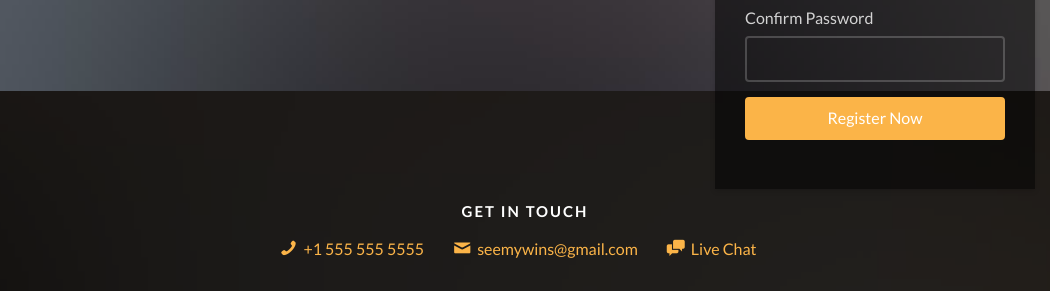
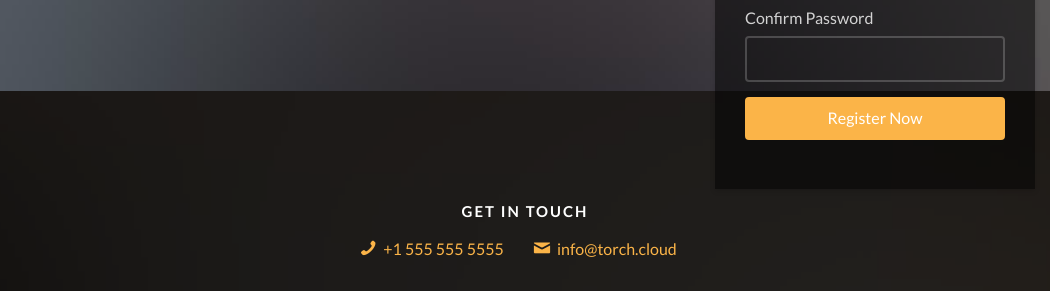
Before and after one commit to seemywingz/torch.cloud, an Electron app: page pub/index.html in a window 1050 px wide. Shown: the part 509-800 px from the top of the page. Drawn offline with nearby package versions, Linux system fonts and the light colour scheme; files whose address does not match are found by name.

Commit message:
footer email

```diff
--- a/pub/footer.html
+++ b/pub/footer.html
@@ -7,9 +7,9 @@
         <div class="gtco-widget">
           <h3>Get In Touch</h3>
           <ul class="gtco-quick-contact">
-            <li><a href="#"><i class="icon-phone"></i> +1 555 555 5555</a></li>
-            <li><a href="#"><i class="icon-mail2"></i> seemywins@gmail.com</a></li>
-            <li><a href="#"><i class="icon-chat"></i> Live Chat</a></li>
+            <li><a href="tel://15555555555"><i class="icon-phone"></i> +1 555 555 5555</a></li>
+            <li><a href="mailto:info@torch.cloud"><i class="icon-mail2"></i> info@torch.cloud</a></li>
+            <!-- <li><a href="#"><i class="icon-chat"></i> Live Chat</a></li> -->
           </ul>
         </div>
         <div class="gtco-widget">
```
